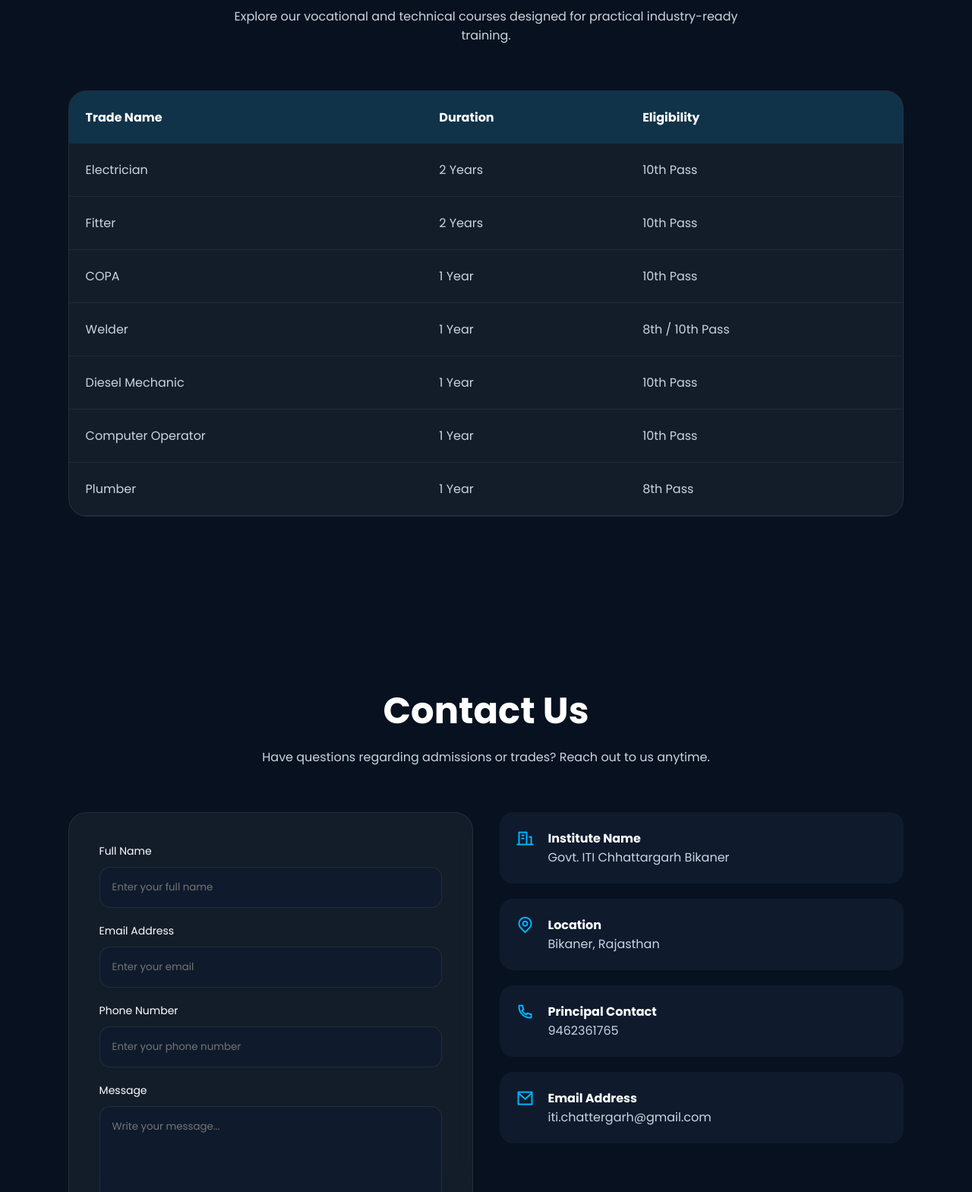
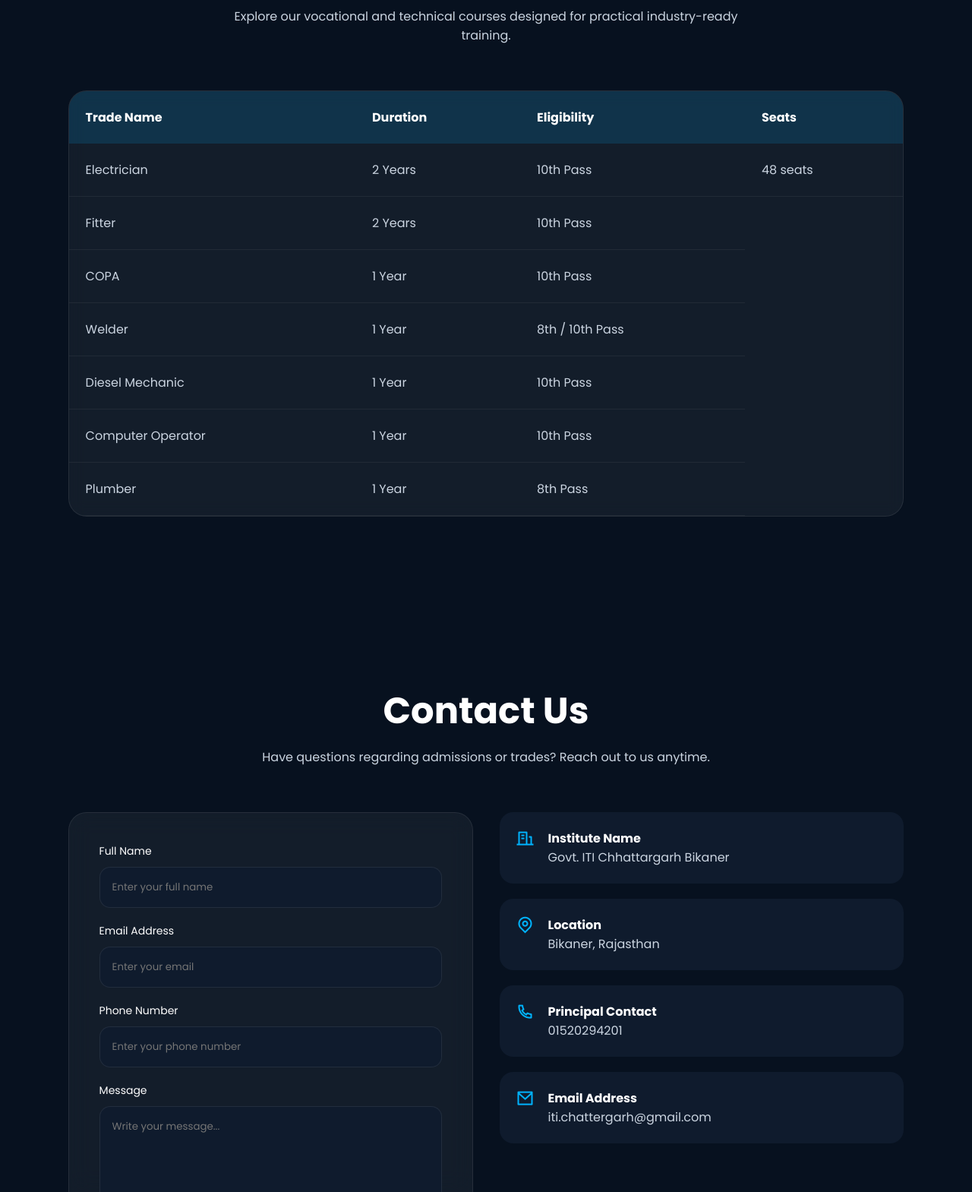
Before and after one commit to vbishnoi290026/iti-theme1, a plain HTML site: page index.html in a window 1280 px wide. Shown: the part 1809-3378 px from the top of the page at 76% size. Drawn offline with nearby package versions, Linux system fonts and the light colour scheme.

Commit message:
Update index.html

```diff
--- a/index.html
+++ b/index.html
@@ -658,6 +658,7 @@
                         <th>Trade Name</th>
                         <th>Duration</th>
                         <th>Eligibility</th>
+                        <th>Seats</th>
                     </tr>
                 </thead>
 
@@ -667,6 +668,7 @@
                         <td>Electrician</td>
                         <td>2 Years</td>
                         <td>10th Pass</td>
+                        <td>48 seats</td>
                     </tr>
 
                     <tr>
@@ -786,7 +788,7 @@
 
                     <div>
                         <h4>Principal Contact</h4>
-                        <p>9462361765</p>
+                        <p>01520294201</p>
                     </div>
                 </div>
 
```
